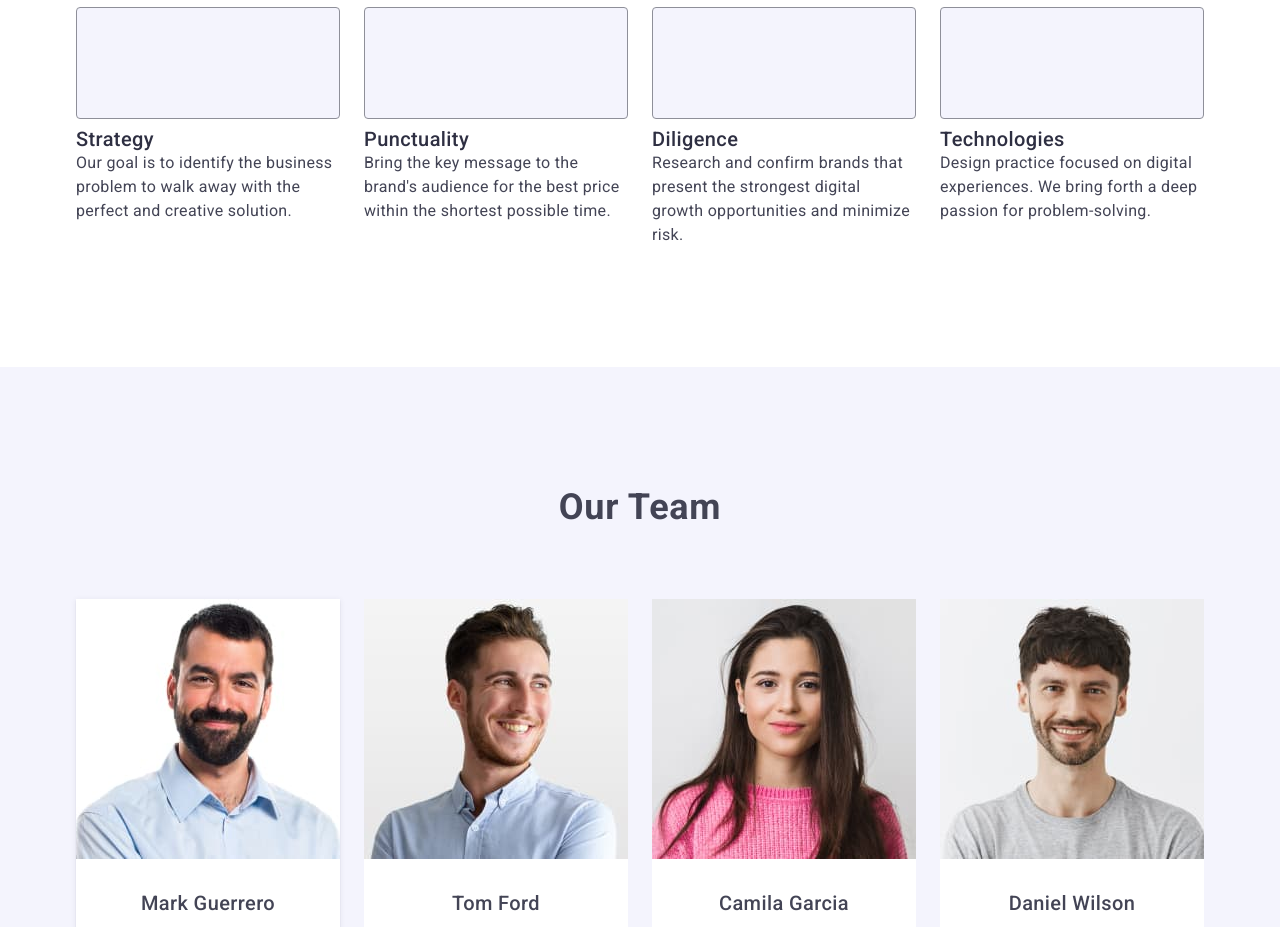
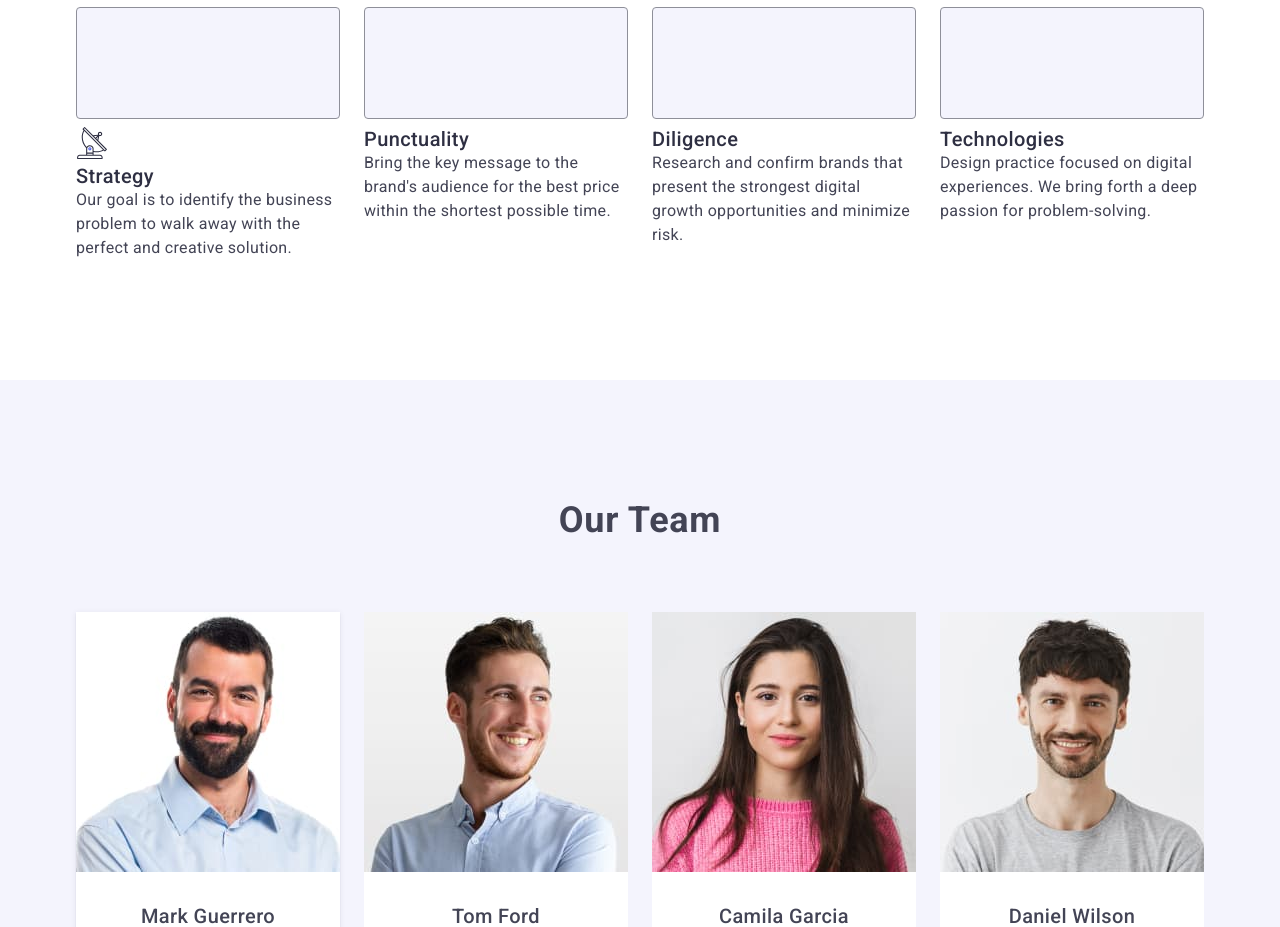
Before and after one commit to Vyshniak-Volodymyr/goit-markup-hw-04, a plain HTML site: page index.html in a window 1280 px wide. Shown: the part 800-1727 px from the top of the page. Drawn offline with nearby package versions, Linux system fonts and the light colour scheme.

Commit message:
Antenna
Antenna

```diff
--- a/css/styles.css
+++ b/css/styles.css
@@ -601,3 +601,17 @@ box-shadow: 0px 2px 1px rgba(46, 47, 66, 0.08),
   box-shadow: 0px 1px 6px rgba(46, 47, 66, 0.08),
     0px 1px 1px rgba(46, 47, 66, 0.16), 0px 2px 1px rgba(46, 47, 66, 0.08);
 }
+
+.icon {
+  fill: currentColor; /* Наслідує колір тексту */
+  width: 32px; /* Ширина іконки */
+  height: 32px; /* Висота іконки */
+}
+
+.icon-home {
+  color: blue;
+}
+
+.icon-user {
+  color: green;
+}
--- a/index.html
+++ b/index.html
@@ -125,6 +125,11 @@
                   <use href="./images/icons.svg#strategy"></use>
                 </svg>
               </div>
+ <!-- 13.01.2024 -->
+              <svg class="icon" width="24" height="24">
+                <use xlink:href="images/icons.svg#icon-antenna-1"></use>
+              </svg>
+
               <h3 class="list-title">Strategy</h3>
               <p class="list-paragraph">
                 Our goal is to identify the business problem to walk away with
```
Also changed, not shown: images/icons_2.svg (added).
